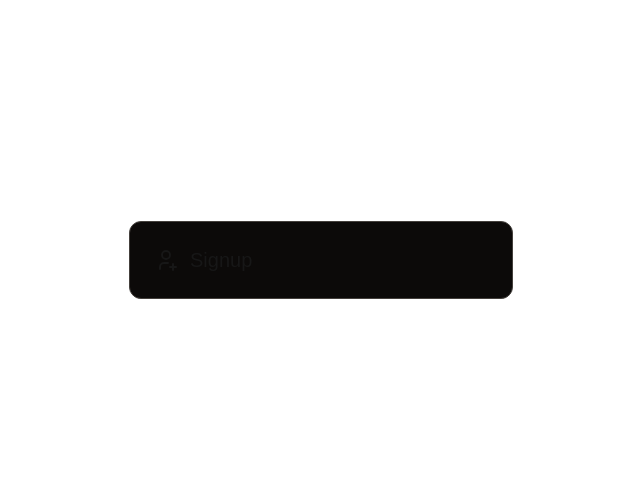
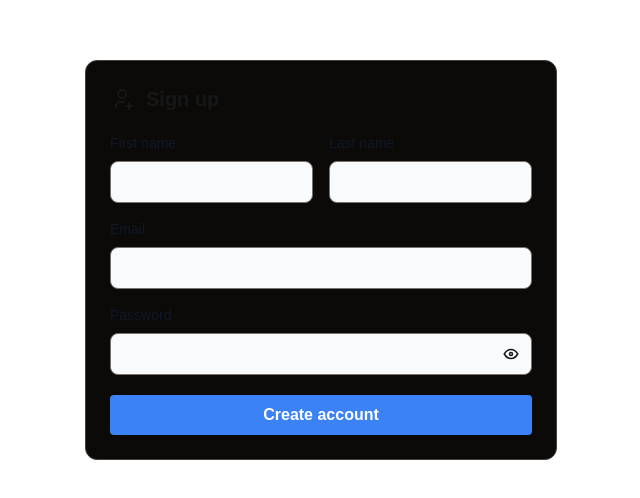
Before and after one commit to utkuakguner/CarbonEmit_Case_Study, a Next.js app: page /sign-up in a window 1280 px wide. Shown: the part 140-638 px from the top of the page, without its empty margins (319-959 px from the left). Built offline with nearby package versions, Linux system fonts and the light colour scheme.

Commit message:
add button to auth forms

```diff
--- a/components/form/FormInput.tsx
+++ b/components/form/FormInput.tsx
@@ -1,4 +1,5 @@
 import FormWrapper from "./FormWrapper";
+import Input from "./Input";
 import React from 'react'
 import { UseFormSetValue } from "react-hook-form";
 
@@ -10,7 +11,6 @@ interface Props {
     value: string;
     // eslint-disable-next-line @typescript-eslint/no-explicit-any
     setValue: UseFormSetValue<any>,
-    required?: boolean
 }
 
 const FormInput: React.FC<Props> = ({
@@ -20,18 +20,15 @@ const FormInput: React.FC<Props> = ({
     type,
     value = '',
     setValue,
-    required
 }) => {
     return (
         <FormWrapper id={id} label={label}>
-            <input
+            <Input
                 id={id}
                 value={value}
-                onChange={(e) => setValue(id, e.target.value)}
+                onChange={(value) => setValue(id, value)}
                 placeholder={placeholder}
                 type={type}
-                required={required}
-                className="bg-gray-50 border border-gray-300 text-gray-900 text-sm rounded-lg focus:ring-blue-500 focus:border-blue-500 block w-full p-2.5 dark:bg-gray-700 dark:border-gray-600 dark:placeholder-gray-400 dark:text-white dark:focus:ring-blue-500 dark:focus:border-blue-500"
             />
         </FormWrapper>
     );
--- a/components/form/FormInputPassword.tsx
+++ b/components/form/FormInputPassword.tsx
@@ -2,6 +2,7 @@ import React, { useState } from 'react'
 import { TbEye, TbEyeOff } from 'react-icons/tb';
 
 import FormWrapper from './FormWrapper';
+import Input from './Input';
 import { UseFormSetValue } from "react-hook-form";
 
 interface Props {
@@ -25,15 +26,14 @@ const FormInputPassword: React.FC<Props> = ({
     return (
         <FormWrapper id={id} label={label}>
             <div className='relative'>
-                <input
+                <Input
                     id={id}
                     value={value}
-                    onChange={(e) => setValue(id, e.target.value)}
+                    onChange={(value) => setValue(id, value)}
                     placeholder={placeholder}
                     type={isClear ? 'text' : 'password'}
-                    className="bg-gray-50 border border-gray-300 text-gray-900 text-sm rounded-lg focus:ring-blue-500 focus:border-blue-500 block w-full p-2.5 dark:bg-gray-700 dark:border-gray-600 dark:placeholder-gray-400 dark:text-white dark:focus:ring-blue-500 dark:focus:border-blue-500"
                 />
-                <div className='absolute top-0 right-0 text-lg cursor-pointer' onClick={() => setIsClear(!isClear)}>
+                <div className='absolute bottom-3 right-3 text-lg cursor-pointer' onClick={() => setIsClear(!isClear)}>
                     {isClear ? <TbEyeOff /> : <TbEye />}
                 </div>
             </div>
--- /dev/null
+++ b/components/form/Input.tsx
@@ -0,0 +1,31 @@
+import React from 'react'
+
+interface Props {
+    id: string;
+    label?: string;
+    placeholder?: string;
+    type?: string;
+    value: string;
+    onChange: (value: string) => void,
+}
+
+const Input: React.FC<Props> = ({
+    id,
+    placeholder,
+    type,
+    value = '',
+    onChange,
+}) => {
+    return (
+        <input
+            id={id}
+            value={value}
+            onChange={(e) => onChange(e.target.value)}
+            placeholder={placeholder}
+            type={type}
+            className="bg-gray-50 border border-stone-500 text-stone-900 text-sm rounded-lg focus:ring-blue-500 focus:border-blue-500 block w-full p-2.5 dark:bg-stone-700 dark:border-stone-600 dark:placeholder-stone-400 dark:text-white dark:focus:ring-blue-500 dark:focus:border-blue-500"
+        />
+    );
+};
+
+export default Input;
--- /dev/null
+++ b/components/reusable/Button.tsx
@@ -0,0 +1,31 @@
+import React, { useMemo } from 'react';
+
+import Spinner from './Spinner';
+import classNames from 'classnames';
+
+interface CardProps {
+    children?: React.ReactNode;
+    className?: string
+    onClick?: () => void
+    isLoading?: boolean
+}
+
+const Button: React.FC<CardProps> = ({ children, className, onClick, isLoading }) => {
+    const Content = useMemo(() => {
+        if (isLoading) return <Spinner />
+
+        return children
+    }, [children, isLoading])
+
+    return (
+        <button className={classNames(
+            "bg-blue-500 hover:bg-blue-700 text-white font-bold py-2 px-4 rounded",
+            className
+        )} onClick={onClick}>
+            {Content}
+        </button>
+
+    );
+};
+
+export default Button;
--- a/components/reusable/Heading.tsx
+++ b/components/reusable/Heading.tsx
@@ -11,7 +11,7 @@ const Heading: React.FC<CardProps> = ({ title, icon, className }) => {
     return (
         <div className={classNames("flex items-center gap-3", className)}>
             <div className='text-2xl'>{icon}</div>
-            <div className='text-xl'>{title}</div>
+            <div className='text-xl font-bold'>{title}</div>
         </div>
     );
 };
--- /dev/null
+++ b/components/reusable/Spinner.tsx
@@ -0,0 +1,15 @@
+import React from 'react';
+
+const Spinner: React.FC = () => {
+    return (
+        <div role="status" className='flex justify-center'>
+            <svg aria-hidden="true" className="w-6 h-6 text-stone-200 animate-spin dark:text-stone-600 fill-blue-600" viewBox="0 0 100 101" fill="none" xmlns="http://www.w3.org/2000/svg">
+                <path d="M100 50.5908C100 78.2051 77.6142 100.591 50 100.591C22.3858 100.591 0 78.2051 0 50.5908C0 22.9766 22.3858 0.59082 50 0.59082C77.6142 0.59082 100 22.9766 100 50.5908ZM9.08144 50.5908C9.08144 73.1895 27.4013 91.5094 50 91.5094C72.5987 91.5094 90.9186 73.1895 90.9186 50.5908C90.9186 27.9921 72.5987 9.67226 50 9.67226C27.4013 9.67226 9.08144 27.9921 9.08144 50.5908Z" fill="currentColor" />
+                <path d="M93.9676 39.0409C96.393 38.4038 97.8624 35.9116 97.0079 33.5539C95.2932 28.8227 92.871 24.3692 89.8167 20.348C85.8452 15.1192 80.8826 10.7238 75.2124 7.41289C69.5422 4.10194 63.2754 1.94025 56.7698 1.05124C51.7666 0.367541 46.6976 0.446843 41.7345 1.27873C39.2613 1.69328 37.813 4.19778 38.4501 6.62326C39.0873 9.04874 41.5694 10.4717 44.0505 10.1071C47.8511 9.54855 51.7191 9.52689 55.5402 10.0491C60.8642 10.7766 65.9928 12.5457 70.6331 15.2552C75.2735 17.9648 79.3347 21.5619 82.5849 25.841C84.9175 28.9121 86.7997 32.2913 88.1811 35.8758C89.083 38.2158 91.5421 39.6781 93.9676 39.0409Z" fill="currentFill" />
+            </svg>
+            <span className="sr-only">Loading...</span>
+        </div>
+    );
+};
+
+export default Spinner;
--- /dev/null
+++ b/constants/regex.ts
@@ -0,0 +1,2 @@
+export const passwordRegex =
+    /^.*(?=.{8,})((?=.*[!@#$%^&*()\-_=+{};:,<.>]){1})(?=.*\d)((?=.*[a-z]){1})((?=.*[A-Z]){1}).*$/;
--- a/src/app/login/page.tsx
+++ b/src/app/login/page.tsx
@@ -2,6 +2,7 @@
 
 import { object, string } from "yup";
 
+import Button from "@/components/reusable/Button";
 import Card from "@/components/reusable/Card";
 import Center from "@/components/reusable/Center";
 import FormInput from "@/components/form/FormInput";
@@ -13,18 +14,23 @@ import { yupResolver } from "@hookform/resolvers/yup";
 
 export default function Login() {
   const formSchema = object().shape({
-    email: string().required(),
+    email: string().email().required(),
     password: string().required(),
   });
 
   const {
     setValue,
-    // handleSubmit,
     watch,
-    // formState: { isSubmitting },
+    handleSubmit,
+    formState: { errors, isSubmitting },
+
   } = useForm({
     resolver: yupResolver(formSchema),
   });
+
+  const onSubmit = handleSubmit(() => {
+
+  })
 
   const email = watch('email')
 
@@ -33,9 +39,16 @@ export default function Login() {
   return (
     <Center>
       <Card className="min-w-96">
-        <Heading title={'Login'} icon={<TbLogin />} />
-        <FormInput id='email' value={email} setValue={setValue} label='Email' />
-        <FormInputPassword id='password' value={password} setValue={setValue} label='Password' />
+        <div className="flex flex-col gap-5">
+          <Heading title='Login' icon={<TbLogin />} />
+          <div className="flex flex-col gap-4">
+            <FormInput id='email' value={email} setValue={setValue} label='Email' />
+            <FormInputPassword id='password' value={password} setValue={setValue} label='Password' />
+          </div>
+          <Button onClick={onSubmit} isLoading={isSubmitting}>
+            Login
+          </Button>
+        </div>
       </Card>
     </Center>
   );
--- a/src/app/sign-up/page.tsx
+++ b/src/app/sign-up/page.tsx
@@ -1,13 +1,64 @@
+'use client'
+
+import { object, string } from "yup";
+
+import Button from "@/components/reusable/Button";
 import Card from "@/components/reusable/Card";
 import Center from "@/components/reusable/Center";
+import FormInput from "@/components/form/FormInput";
+import FormInputPassword from "@/components/form/FormInputPassword";
 import Heading from "@/components/reusable/Heading";
 import { TbUserPlus } from "react-icons/tb";
+import { passwordRegex } from "@/constants/regex";
+import { useForm } from "react-hook-form";
+import { yupResolver } from "@hookform/resolvers/yup";
 
 export default function SignUp() {
+  const formSchema = object().shape({
+    firstName: string().required(),
+    lastName: string().required(),
+    email: string().email().required(),
+    password: string().required().matches(passwordRegex, '123'),
+  });
+
+  const {
+    setValue,
+    watch,
+    handleSubmit,
+    formState: { errors, isSubmitting },
+  } = useForm({
+    resolver: yupResolver(formSchema),
+  });
+
+  const onSubmit = handleSubmit(() => {
+
+  })
+
+  const firstName = watch('firstName')
+
+  const lastName = watch('lastName')
+
+  const email = watch('email')
+
+  const password = watch('password')
+
   return (
     <Center>
       <Card className="min-w-96">
-        <Heading title={'Signup'} icon={<TbUserPlus />} />
+        <div className="flex flex-col gap-5">
+          <Heading title='Sign up' icon={<TbUserPlus />} />
+          <div className="flex flex-col gap-4">
+            <div className="flex gap-4">
+              <FormInput id='firstName' value={firstName} setValue={setValue} label='First name' />
+              <FormInput id='lastName' value={lastName} setValue={setValue} label='Last name' />
+            </div>
+            <FormInput id='email' value={email} setValue={setValue} label='Email' />
+            <FormInputPassword id='password' value={password} setValue={setValue} label='Password' />
+          </div>
+          <Button onClick={onSubmit} isLoading={isSubmitting}>
+            Create account
+          </Button>
+        </div>
       </Card>
     </Center>
   );
```
